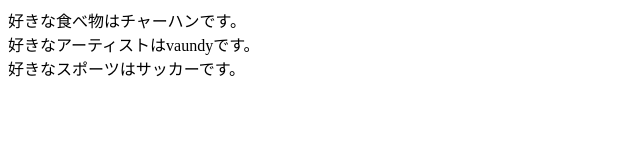
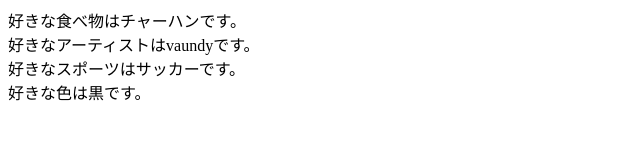
Before and after one commit to kairi-noguchi/command, a plain HTML site: page index.html in a window 1280 px wide. Shown: the whole page, without its empty margins (0-640 px from the left). Drawn offline with Linux system fonts and the light colour scheme.

Commit message:
好きな色を追加

```diff
--- a/index.html
+++ b/index.html
@@ -6,6 +6,7 @@
 <body>
 	好きな食べ物はチャーハンです。<br>
         好きなアーティストはvaundyです。<br>
-	好きなスポーツはサッカーです。
+	好きなスポーツはサッカーです。<br>
+	好きな色は黒です。
 </body>
 </html>
```
